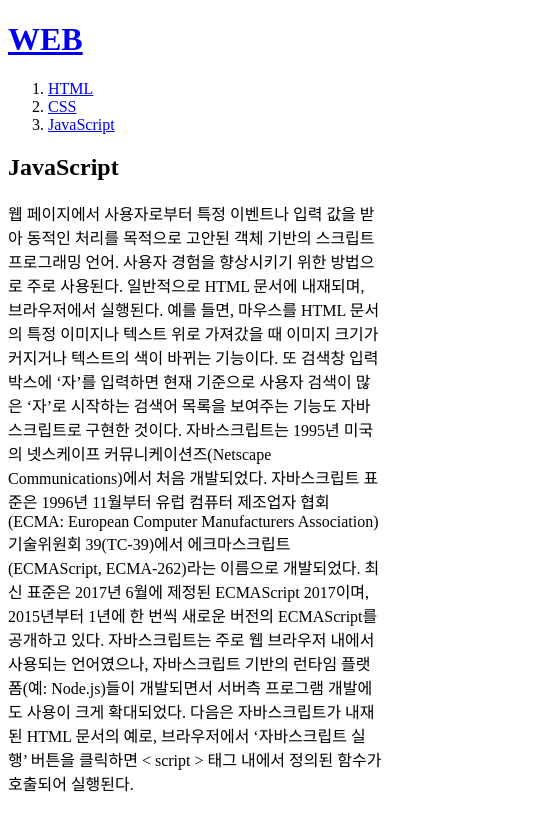
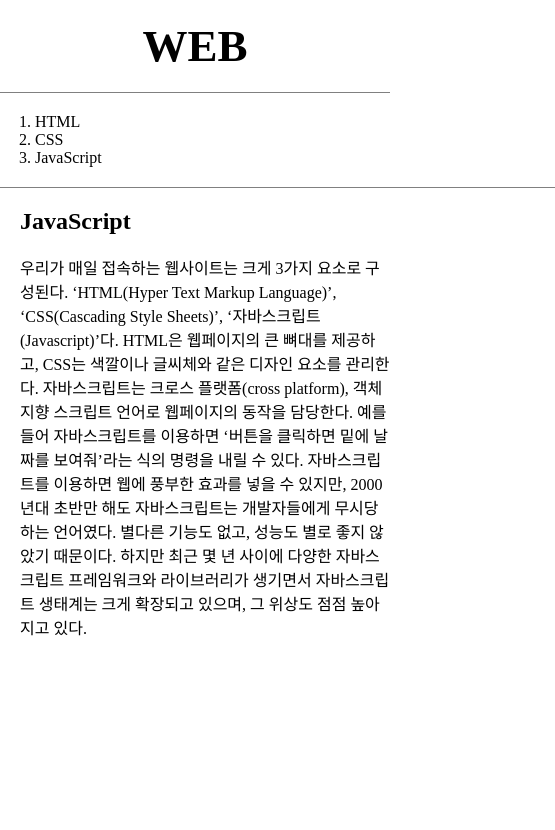
Before and after one commit to Welcome-Summer/WEB1, a plain HTML site: page 3.html in a window 390 px wide. Shown: the whole page, 555 px wide, since content can reach past the window. Drawn offline with Linux system fonts and the light colour scheme.

Commit message:
Add files via upload

```diff
--- a/3.html
+++ b/3.html
@@ -3,24 +3,25 @@
 <head>
 <title>WEB1 - JavaScript</title>
 <meta charset="utf-8">
+
+<link rel="stylesheet" href="style.css">
 </head>
 <body>
-  <h1><a href="index.html"> WEB </a></h1>
-<ol>
-  <li><a href="1.html">HTML</a></li>
-  <li><a href="2.html">CSS</a></li>
-  <li><a href="3.html">JavaScript</a></li>
-</ol>
-<h2>JavaScript</h2>
-<p>
-웹 페이지에서 사용자로부터 특정 이벤트나 입력 값을 받아 동적인 처리를 목적으로 고안된 객체 기반의 스크립트 프로그래밍 언어.
-사용자 경험을 향상시키기 위한 방법으로 주로 사용된다. 일반적으로 HTML 문서에 내재되며, 브라우저에서 실행된다.
 
-예를 들면, 마우스를 HTML 문서의 특정 이미지나 텍스트 위로 가져갔을 때 이미지 크기가 커지거나 텍스트의 색이 바뀌는 기능이다. 또 검색창 입력 박스에 ‘자’를 입력하면 현재 기준으로 사용자 검색이 많은 ‘자’로 시작하는 검색어 목록을 보여주는 기능도 자바스크립트로 구현한 것이다.
+  <h1><a href="index.html">  WEB  </a></h1>
+  <div id="grid">
+  <ol>
+    <li><a href="1-1.html"> HTML </a></li>
+    <li><a href="2.html"> CSS </a></li>
+    <li><a href="3.html"> JavaScript </a></li>
+  </ol>
+  <div id="ARTICLE">
+      <h2>JavaScript</h2>
+      <p>
+        우리가 매일 접속하는 웹사이트는 크게 3가지 요소로 구성된다. ‘HTML(Hyper Text Markup Language)’, ‘CSS(Cascading Style Sheets)’, ‘자바스크립트(Javascript)’다. HTML은 웹페이지의 큰 뼈대를 제공하고, CSS는 색깔이나 글씨체와 같은 디자인 요소를 관리한다. 자바스크립트는 크로스 플랫폼(cross platform), 객체지향 스크립트 언어로 웹페이지의 동작을 담당한다. 예를 들어 자바스크립트를 이용하면 ‘버튼을 클릭하면 밑에 날짜를 보여줘’라는 식의 명령을 내릴 수 있다.
 
-자바스크립트는 1995년 미국의 넷스케이프 커뮤니케이션즈(Netscape Communications)에서 처음 개발되었다. 자바스크립트 표준은 1996년 11월부터 유럽 컴퓨터 제조업자 협회(ECMA: European Computer Manufacturers Association) 기술위원회 39(TC-39)에서 에크마스크립트(ECMAScript, ECMA-262)라는 이름으로 개발되었다. 최신 표준은 2017년 6월에 제정된 ECMAScript 2017이며, 2015년부터 1년에 한 번씩 새로운 버전의 ECMAScript를 공개하고 있다.
-자바스크립트는 주로 웹 브라우저 내에서 사용되는 언어였으나, 자바스크립트 기반의 런타임 플랫폼(예: Node.js)들이 개발되면서 서버측 프로그램 개발에도 사용이 크게 확대되었다.
-
-다음은 자바스크립트가 내재된 HTML 문서의 예로, 브라우저에서 ‘자바스크립트 실행’ 버튼을 클릭하면 < script > 태그 내에서 정의된 함수가 호출되어 실행된다.
-</p>
+        자바스크립트를 이용하면 웹에 풍부한 효과를 넣을 수 있지만, 2000년대 초반만 해도 자바스크립트는 개발자들에게 무시당하는 언어였다. 별다른 기능도 없고, 성능도 별로 좋지 않았기 때문이다. 하지만 최근 몇 년 사이에 다양한 자바스크립트 프레임워크와 라이브러리가 생기면서 자바스크립트 생태계는 크게 확장되고 있으며, 그 위상도 점점 높아지고 있다.
+            </p>
+   </div>
+  </div>
 </body>
--- /dev/null
+++ b/style.css
@@ -0,0 +1,47 @@
+
+<style>
+ blank{}
+   a {
+   color:black;
+    text-decoration: none;
+    }
+    body{
+      margin:0px;
+    }
+
+    h1 {
+           font-size: 45px;
+           text-align:center;
+           border-bottom:1px solid grey;
+           margin:0px;
+           padding:20px;
+       }
+       ol{
+         border-right: solid 1px grey;
+         width:120px;
+         margin:0px;
+         padding:20px;
+       }
+       #grid{
+         display: grid;
+         grid-template-columns: 170px 1fr;
+       }
+       #grid ol{
+         padding-left:35px;
+       }
+       #ARTICLE{
+         padding-left: 20px;
+       }
+       @media(max-width:500px){
+         #grid{
+           display: block;
+         }
+         ol{
+           border-right: none;
+           border-bottom: solid 1px grey;
+           width:500px;
+           margin:0px;
+           padding:20px;
+         }
+       }
+</style>
```
Also changed, not shown: 1-1.html (added, +28 -0 lines), 2.html (+7 -28 lines), boxmodel.html (added, +20 -0 lines), grid.html (added, +22 -0 lines), index.html (+7 -1 lines), mideaquery.html (added, +22 -0 lines).
